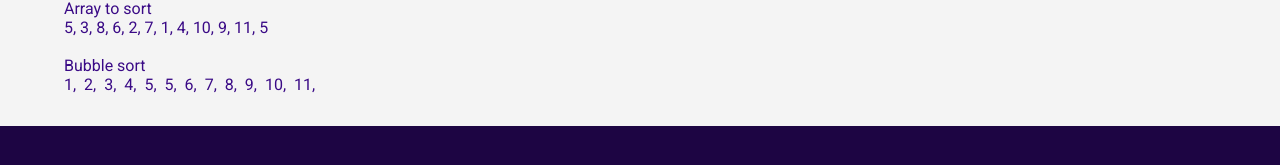
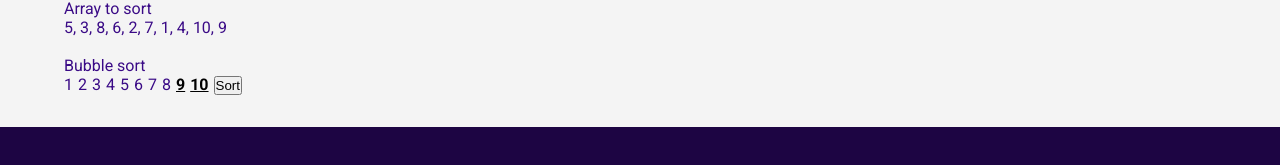
Before and after one commit to Ice-Cap/my-portfolio-website, a React (Create React App) app: page / in a window 1280 px wide. Shown: the part 165-330 px from the top of the page. Built offline with nearby package versions, Linux system fonts and the light colour scheme.

Commit message:
updating state and style

```diff
--- a/src/components/Algorithm.js
+++ b/src/components/Algorithm.js
@@ -9,9 +9,10 @@ function Algorithm(props) {
     const [state, setState] = useState({
         currIndex: null,
         nextIndex: null,
-        swap: false
+        swap: false,
+        isSorted: false
     });
-    const arrayToSort = [5, 3, 8, 6, 2, 7, 1, 4, 10, 9, 11, 5];
+    const arrayToSort = [5, 3, 8, 6, 2, 7, 1, 4, 10, 9];
 
 
     useEffect(() => {
@@ -34,6 +35,8 @@ function Algorithm(props) {
      * @param {array} arr
      */
     async function bubbleSort(arr) {
+        setState((prev) => ({...prev, isSorted: false}));
+
         let sorted = false;
         let loop = 0;
         while (!sorted) {
@@ -59,20 +62,23 @@ function Algorithm(props) {
 
                 sortedArray = arr;
 
-                await delay(50);
+                await delay(80);
             }
         }
+
+        setState((prev) => ({...prev, isSorted: true}));
     }
 
     display = sortedArray.map((item, index) => {
         const isCurrent = index === state.currIndex;
         const isNext = index === state.nextIndex;
-        let classes = (isCurrent || isNext) ? 'check-swap' : '';
+        let classes = 'item ';
+        if ((isCurrent || isNext) && !state.isSorted) {
+            classes += 'check-swap';
+        }
 
-        return <span className={classes}>{item}, &nbsp;</span>;
+        return <span className={classes}>{item}</span>;
     });
-
-    console.log(sortedArray);
 
     return (
         <>
@@ -82,6 +88,7 @@ function Algorithm(props) {
             <br />
             <p>{props.title}</p>
             {display}
+            <button onClick={() => bubbleSort(arrayToSort)}>Sort</button>
         </>
     );
 }
--- a/src/scss/components/_algos.scss
+++ b/src/scss/components/_algos.scss
@@ -16,4 +16,12 @@
             }
         }
     }
+    .item {
+        margin-right: 5px;
+    }
+    .check-swap {
+        font-weight: bold;
+        color: #000;
+        text-decoration: underline;
+    }
 }
```
